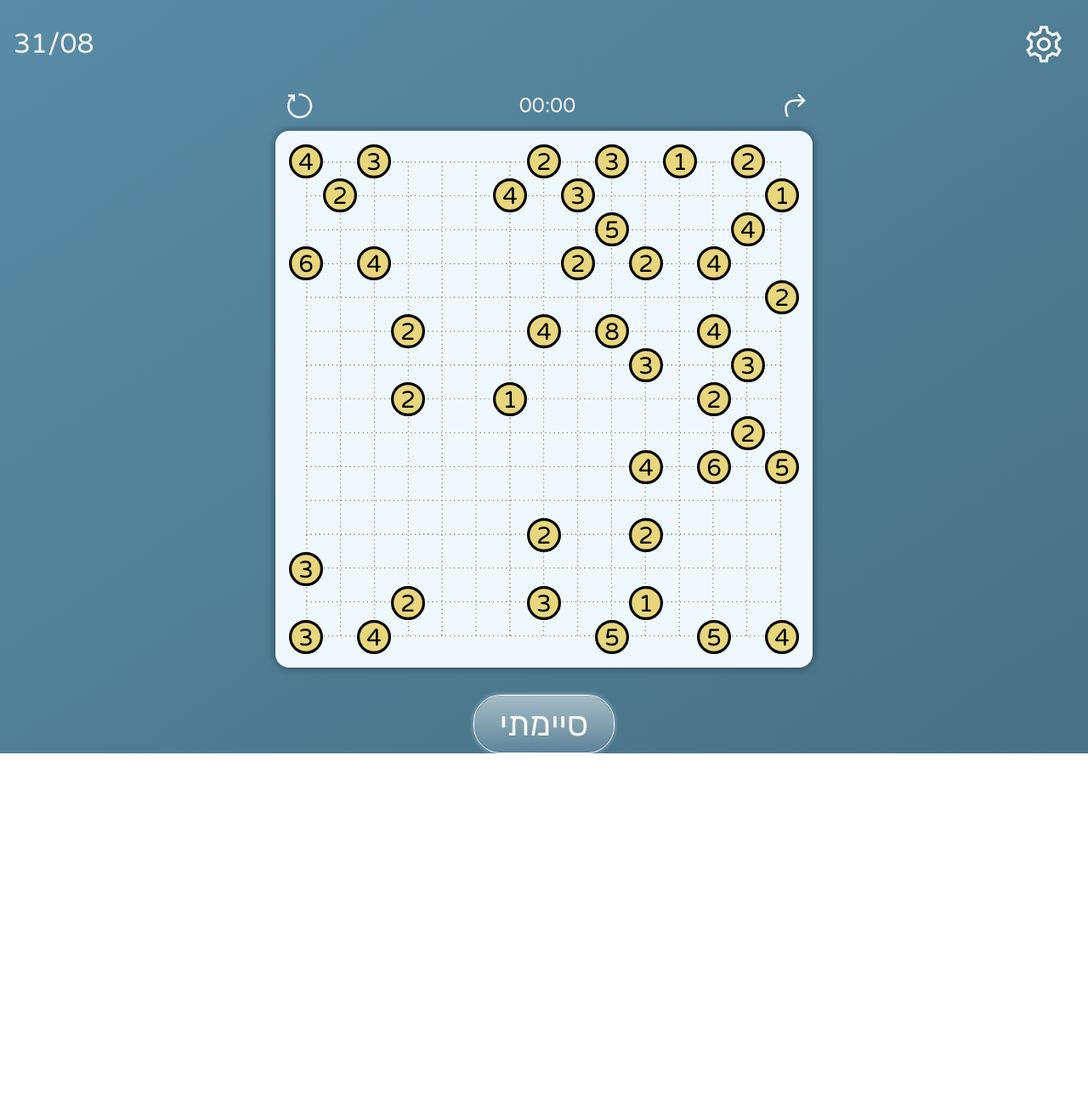
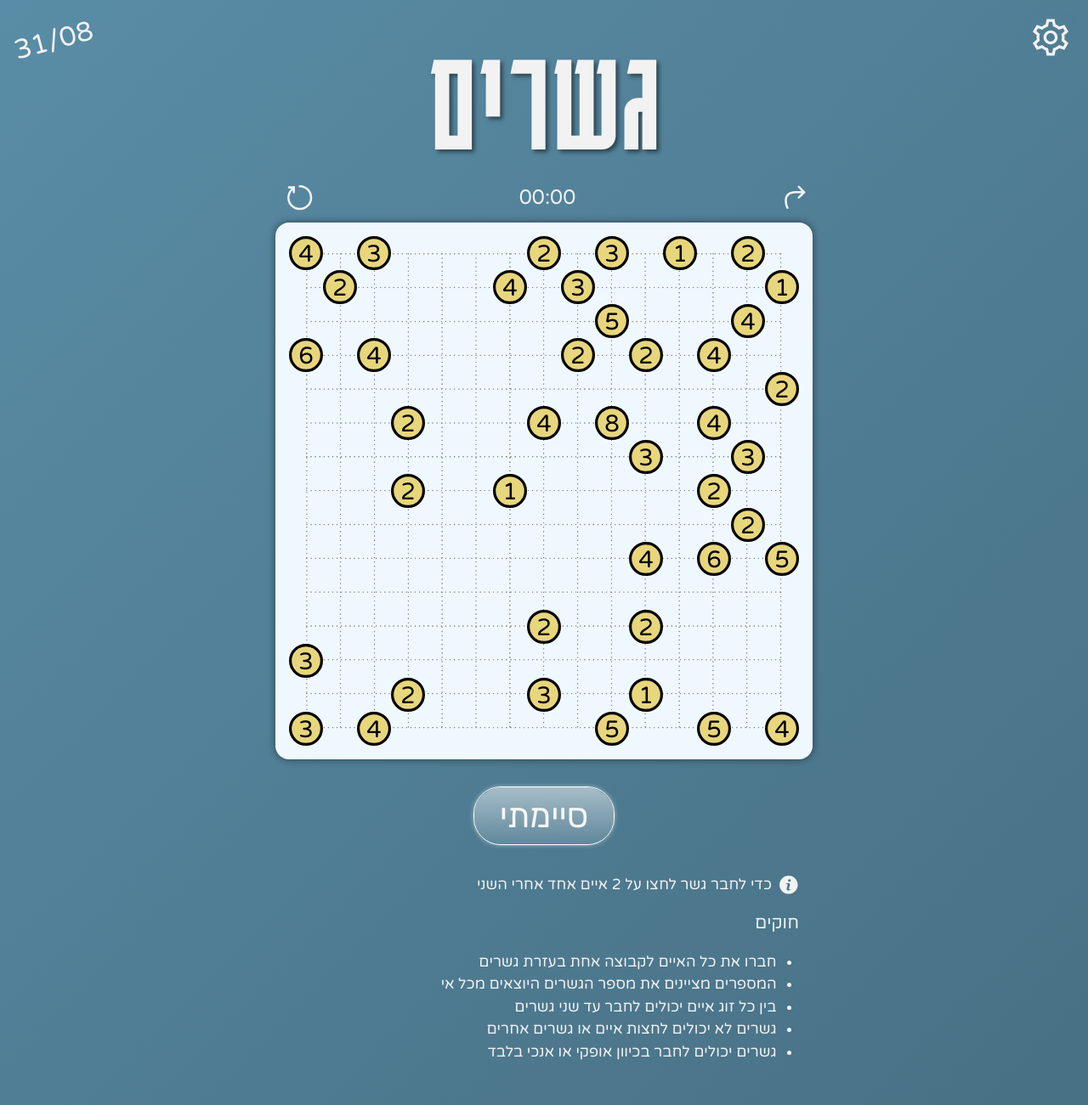
Before and after one commit to almogshoob/bridges, a React (Vite) app: page / in a window 1280 px wide. Shown: the whole page at 85% size. Before the commit the page ends 887 px from the top, so only its background shows below. Built offline with nearby package versions, Linux system fonts and the light colour scheme.

Commit message:
discard nav (absolute instead), clamp texts, add how to, remove old animations

```diff
--- a/src/App.css
+++ b/src/App.css
@@ -17,6 +17,8 @@
   --island-stroke-x: hsl(0, 50%, 50%);
   --bridge-color: hsl(25deg 70% 30%);
 
+  --board-width: min(85vw, 600px);
+
   min-height: 100svh;
   font-size: 1.1rem;
   user-select: none;
@@ -25,6 +27,7 @@
   background-color: var(--app-background-color);
   background: var(--app-background);
   outline: none;
+  position: relative;
 }
 .App.hard-mode {
   --grid-size: 13;
@@ -47,17 +50,16 @@
   --bridge-color: hsl(25deg 50% 25%);
 }
 
-.nav {
-  display: flex;
-  justify-content: space-between;
-  align-items: center;
-  padding: 1rem;
-}
-
 .settings {
+  top: 0.5rem;
+  right: 0.5rem;
+  position: absolute;
   --width: 3.5rem;
   padding: 0.5rem;
   width: var(--width);
+
+  backdrop-filter: blur(5px);
+  z-index: 1;
 
   border-radius: 100vw;
   transition: background-color 1500ms;
@@ -104,82 +106,29 @@
   --toggle-check-color: hsl(160, 55%, 50%);
 }
 
-.date {
-  font-size: 2rem;
-  line-height: 1;
-  margin-block: 0;
-}
-
-.how-to {
-  --section-min-width: 28rem;
-  /* width: 35rem; */
-  min-width: var(--section-min-width);
-}
-.how-to li {
-  line-height: 1.5;
-}
-.how-to .icon {
-  width: 1.5rem;
-  padding-left: 0.5rem;
-}
-
-.help {
-  gap: 0.5rem;
-  margin-top: 1.2rem;
-}
-.help p {
-  margin: 0;
-  line-height: 24px;
-}
-
-.example-modal {
-  display: flex;
-  flex-direction: column;
-  align-items: center;
-
-  color: var(--app-text-color);
-  background-color: var(--app-background-color);
-  background: var(--app-background);
-  margin: auto;
-  padding: 2rem;
-  border-radius: 1rem;
-}
-.example-img-panel {
-  align-items: center;
-  gap: 1rem;
-}
-.example-img {
-  width: 15rem;
-  border-radius: 1rem;
-}
-.example-nav {
-  width: 3rem;
-  padding: 0.1rem;
-  border-radius: 2rem;
-}
-.next {
-  transform: scaleX(-1);
-}
-.example-modal p {
-  margin-top: 1.5rem;
-  margin-bottom: 0;
-  text-align: center;
-  width: 30rem;
-  height: 4.5rem;
-}
-
 .page-title {
-  font-size: 11rem;
+  font-size: clamp(5rem, 22vw, 11rem);
   font-weight: 400;
   font-family: "Karantina";
-  letter-spacing: 10px;
-  line-height: 1;
-  margin-block: 0.75rem;
-  text-shadow: 5px 5px 10px hsla(0, 0%, 0%, 0.6);
-  --animation-delay: 3000ms;
+  text-align: center;
+  letter-spacing: 5px;
+  line-height: 0.75;
+  margin: 0;
+  padding-block: 3rem 2rem;
+  text-shadow: 3px 3px 5px hsla(0, 0%, 0%, 0.5);
 }
 .page-title::first-letter {
   letter-spacing: 0px;
+}
+
+.date {
+  top: 2rem;
+  left: 1rem;
+  position: absolute;
+  font-size: clamp(1.5rem, 4vw, 2rem);
+  rotate: -15deg;
+  line-height: 1;
+  margin-block: 0;
 }
 
 .console {
@@ -200,9 +149,7 @@
 }
 
 .board {
-  --board-width: 85vw;
   width: var(--board-width);
-  max-width: 600px;
   aspect-ratio: 1;
   position: relative;
   background-color: inherit;
@@ -352,76 +299,68 @@
   );
 }
 
-@keyframes shake {
-  0% {
-    transform: rotate(0deg);
+.how-to {
+  width: var(--board-width);
+  margin-inline: auto;
+  padding-block: 1rem 2rem;
+
+  & ul {
+    padding-inline-start: 1.5em;
   }
 
-  25% {
-    transform: rotate(1deg);
+  & li {
+    line-height: 1.5;
   }
 
-  50% {
-    transform: rotate(0deg);
-  }
-
-  75% {
-    transform: rotate(-1deg);
-  }
-
-  100% {
-    transform: rotate(0deg);
+  & .icon {
+    width: 1.5rem;
+    padding-left: 0.5rem;
   }
 }
 
-@keyframes roller {
-  0% {
-    transform: translateY(100vh);
-  }
-
-  100% {
-    transform: translateY(-100%);
-  }
+.help {
+  gap: 0.5rem;
+  margin-top: 1.2rem;
+}
+.help p {
+  margin: 0;
+  line-height: 24px;
 }
 
-@keyframes fade-in {
-  0% {
-    opacity: 0;
-  }
+.example-modal {
+  display: flex;
+  flex-direction: column;
+  align-items: center;
 
-  100% {
-    opacity: 1;
-  }
+  color: var(--app-text-color);
+  background-color: var(--app-background-color);
+  background: var(--app-background);
+  margin: auto;
+  padding: 2rem;
+  border-radius: 1rem;
 }
-
-@keyframes fade-out {
-  0% {
-    opacity: 1;
-  }
-
-  100% {
-    opacity: 0;
-  }
+.example-img-panel {
+  align-items: center;
+  gap: 1rem;
 }
-
-@keyframes fade-in-80 {
-  0% {
-    opacity: 0;
-  }
-
-  100% {
-    opacity: 0.8;
-  }
+.example-img {
+  width: 15rem;
+  border-radius: 1rem;
 }
-
-@keyframes fade-out-80 {
-  0% {
-    opacity: 0.8;
-  }
-
-  100% {
-    opacity: 0;
-  }
+.example-nav {
+  width: 3rem;
+  padding: 0.1rem;
+  border-radius: 2rem;
+}
+.next {
+  transform: scaleX(-1);
+}
+.example-modal p {
+  margin-top: 1.5rem;
+  margin-bottom: 0;
+  text-align: center;
+  width: 30rem;
+  height: 4.5rem;
 }
 
 /* example board */
--- a/src/components/HowTo/HowTo.jsx
+++ b/src/components/HowTo/HowTo.jsx
@@ -12,8 +12,18 @@ export const HowTo = () => {
 
   return (
     <div className="how-to | column">
-      <h1 className="page-title">גשרים</h1>
       <section>
+        <div className="help | column">
+          <div className="row">
+            <InfoIcon className="icon" />
+            <p>כדי לחבר גשר לחצו על  2 איים אחד אחרי השני</p>
+          </div>
+          {/* TODO help example */}
+          {/* <div className="row fit-content button-like" onClick={toggleModal}>
+            <HelpIcon className="icon" />
+            <p>לא הבנתי תן דוגמה</p>
+          </div> */}
+        </div>
         <h3>חוקים</h3>
         <ul>
           <li>חברו את כל האיים לקבוצה אחת בעזרת גשרים</li>
@@ -22,16 +32,6 @@ export const HowTo = () => {
           <li>גשרים לא יכולים לחצות איים או גשרים אחרים</li>
           <li>גשרים יכולים לחבר בכיוון אופקי או אנכי בלבד</li>
         </ul>
-        <div className="help | column">
-          <div className="row">
-            <InfoIcon className="icon" />
-            <p>כדי לחבר גשר מתחו קו בין שני האיים תוך כדי לחיצה</p>
-          </div>
-          <div className="row fit-content button-like" onClick={toggleModal}>
-            <HelpIcon className="icon" />
-            <p>לא הבנתי תן דוגמה</p>
-          </div>
-        </div>
       </section>
       <HowToModal open={isModalOpen} onClose={toggleModal} />
     </div>
--- a/src/pages/MainPage/MainPage.jsx
+++ b/src/pages/MainPage/MainPage.jsx
@@ -1,8 +1,15 @@
 import { useRef } from "react";
-import { Board, Confetti, DateDisplay, Fail, Settings } from "../../components";
+import {
+  Board,
+  Confetti,
+  DateDisplay,
+  Fail,
+  HowTo,
+  Settings,
+} from "../../components";
 import useSettingsStore from "../../stores/settingsStore";
 
-// TODO navbar, hover
+// TODO how to example, hover
 
 const MainPage = () => {
   const { isHardMode, isDarkMode } = useSettingsStore();
@@ -18,15 +25,14 @@ const MainPage = () => {
       }`}
       tabIndex={0}
     >
-      <nav className="nav">
-        <Settings />
-        <DateDisplay />
-        {/* <HowTo /> */}
-      </nav>
+      <Settings />
+      <h1 className="page-title">גשרים</h1>
+      <DateDisplay />
       <Board
         lottieConfettiRef={lottieConfettiRef}
         lottieFailRef={lottieFailRef}
       />
+      <HowTo />
       <Fail lottieRef={lottieFailRef} />
       <Confetti lottieRef={lottieConfettiRef} />
     </div>
```
